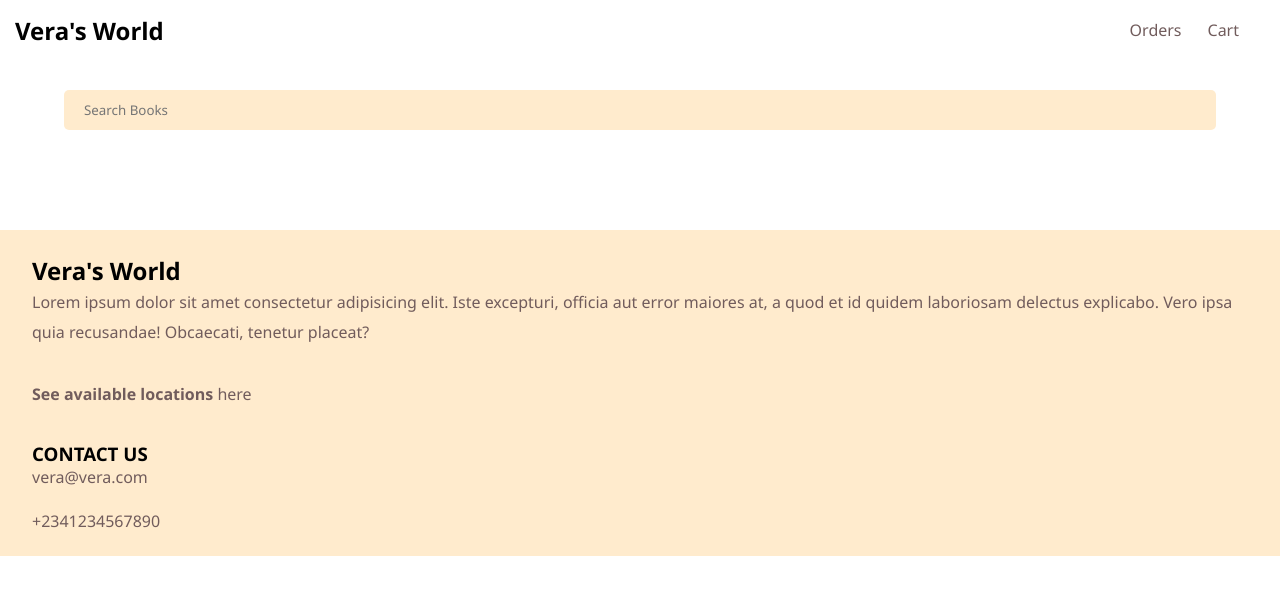
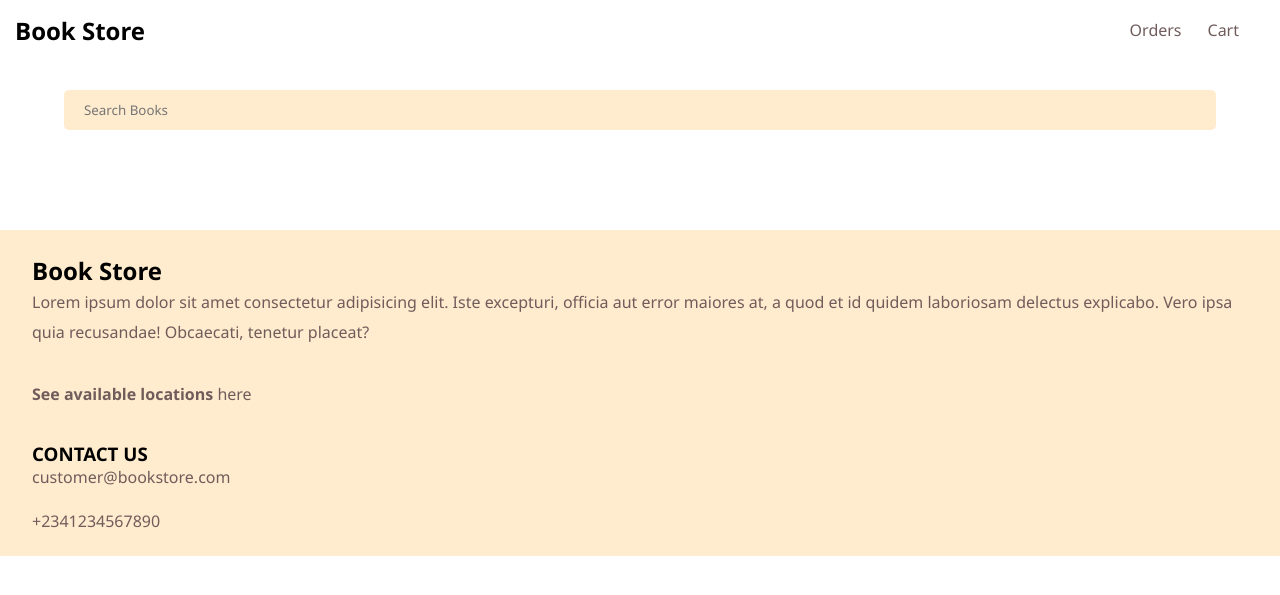
Before and after one commit to Emmo00/book-store, a Flask app: page / in a window 1280 px wide. Shown: the top 595 px of the page. Run offline with Flask 3, Linux system fonts and the light colour scheme.

Commit message:
chore: Rename to generic

```diff
--- a/app/helpers/payment.py
+++ b/app/helpers/payment.py
@@ -10,7 +10,7 @@ def create_payment(
     headers = {
         "Authorization": f"Bearer {current_app.config['FLW_SECRET_KEY']}",
         "Content-Type": "application/json",
-        "User-Agent": "VeraWeb/1.1",
+        "User-Agent": "BookStore/1.1",
     }
     data = {
         "tx_ref": txn_ref,
--- a/app/templates/_footer.html
+++ b/app/templates/_footer.html
@@ -1,5 +1,5 @@
 <footer>
-<h2>Vera's World</h2>
+<h2>Book Store</h2>
 <p>
   Lorem ipsum dolor sit amet consectetur adipisicing elit. Iste excepturi,
   officia aut error maiores at, a quod et id quidem laboriosam delectus
@@ -9,7 +9,7 @@
 <p><b>See available locations </b> <a href="{{ url_for('client.locations.locations') }}">here</a></p>
 <br>
 <h3>CONTACT US</h3>
-<a href="mailto:vera@vera.com">vera@vera.com</a>
+<a href="mailto:customer@bookstore.com">customer@bookstore.com</a>
 <br />
 <br />
 <a href="tel:+2341234567890">+2341234567890</a>
--- a/app/templates/_nav_bar.html
+++ b/app/templates/_nav_bar.html
@@ -1,4 +1,4 @@
-<h1 class="logo"><a href="{{ url_for('client.index') }}" style="color: black">Vera's World</a></h1>
+<h1 class="logo"><a href="{{ url_for('client.index') }}" style="color: black">Book Store</a></h1>
 <div class="nav-items">
   <div class="orders nav-item"><a href="{{ url_for('client.orders.orders') }}">Orders</a></div>
   <div class="cart nav-item"><a href="{{ url_for('client.cart.preview') }}">Cart<span class="badge">3</span></a></div>
--- a/app/templates/admin/_nav_bar.html
+++ b/app/templates/admin/_nav_bar.html
@@ -1,6 +1,6 @@
 <nav>
   <h1 class="logo">
-      <a href="{{ url_for('admin.index') }}" style="color: black">Vera's</a>
+      <a href="{{ url_for('admin.index') }}" style="color: black">Book Store</a>
     </h1>
     <div class="nav-items">
       {% block nav_items %}
--- a/app/templates/admin/base.html
+++ b/app/templates/admin/base.html
@@ -4,9 +4,9 @@
     <meta charset="UTF-8" />
     <meta name="viewport" content="width=device-width, initial-scale=1.0" />
     {% if title %}
-        <title>{{ title }} - Vera's World Admin</title>
+        <title>{{ title }} - Book Store Admin</title>
     {% else %}
-        <title>Vera's World Admin</title>
+        <title>Book Store Admin</title>
     {% endif %}
     <link rel="stylesheet" href="/static/styles/main.css" />
     {% block styles %}
--- a/app/templates/base.html
+++ b/app/templates/base.html
@@ -4,9 +4,9 @@
     <meta charset="UTF-8" />
     <meta name="viewport" content="width=device-width, initial-scale=1.0" />
     {% if title %}
-        <title>{{ title }} - Vera's World</title>
+        <title>{{ title }} - Book Store</title>
     {% else %}
-        <title>Vera's World</title>
+        <title>Book Store</title>
     {% endif %}
     <link rel="stylesheet" href="/static/styles/main.css" />
     {% block styles %}
--- a/config.py
+++ b/config.py
@@ -8,7 +8,7 @@ load_dotenv(find_dotenv())
 
 class Config:
     SECRET_KEY = getenv("SECRET_KEY") or "secret_key"
-    SQLALCHEMY_DATABASE_URI = getenv("DATABASE_URI") or "sqlite:///verasworld.db"
+    SQLALCHEMY_DATABASE_URI = getenv("DATABASE_URI") or "sqlite:///bookstore.db"
     SESSION_TYPE = "sqlalchemy"
     SESSION_PERMANENT = True
     SESSION_COOKIE_NAME = "X-Auth"
```
